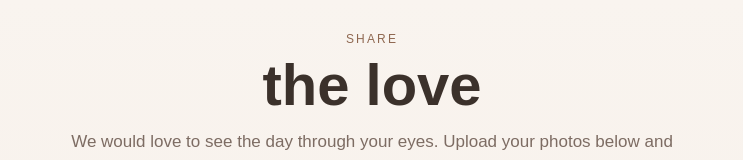
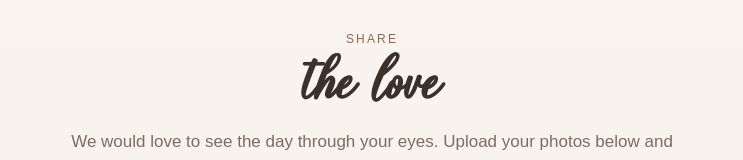
Before and after one commit to ShaunDNHQ/wedding-photos, a Next.js app: page /wedding in a window 1280 px wide. Shown: the top 160 px of the page, without its empty margins (268-1011 px from the left). Built offline with nearby package versions, Linux system fonts and the light colour scheme; no server answers.

Commit message:
Add WeddingFont to global styles

```diff
--- a/app/globals.css
+++ b/app/globals.css
@@ -58,6 +58,7 @@ a {
   font-size: clamp(32px, 6vw, 58px);
   line-height: 1;
   font-weight: 600;
+  font-family:'WeddingFont';
 }
 
 .intro {
```
